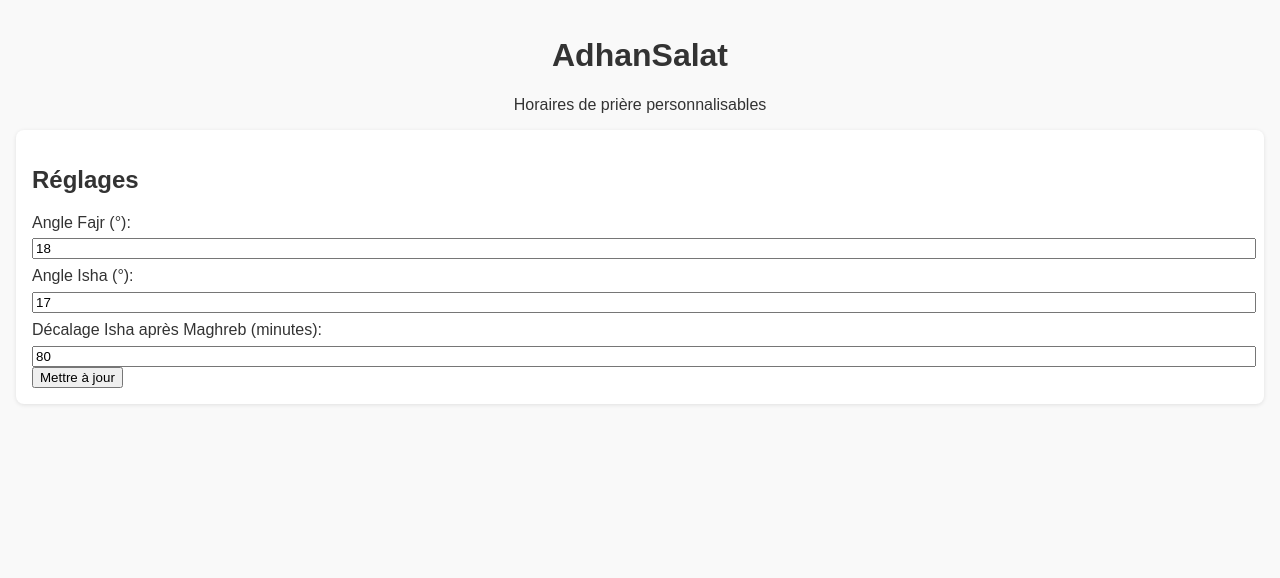
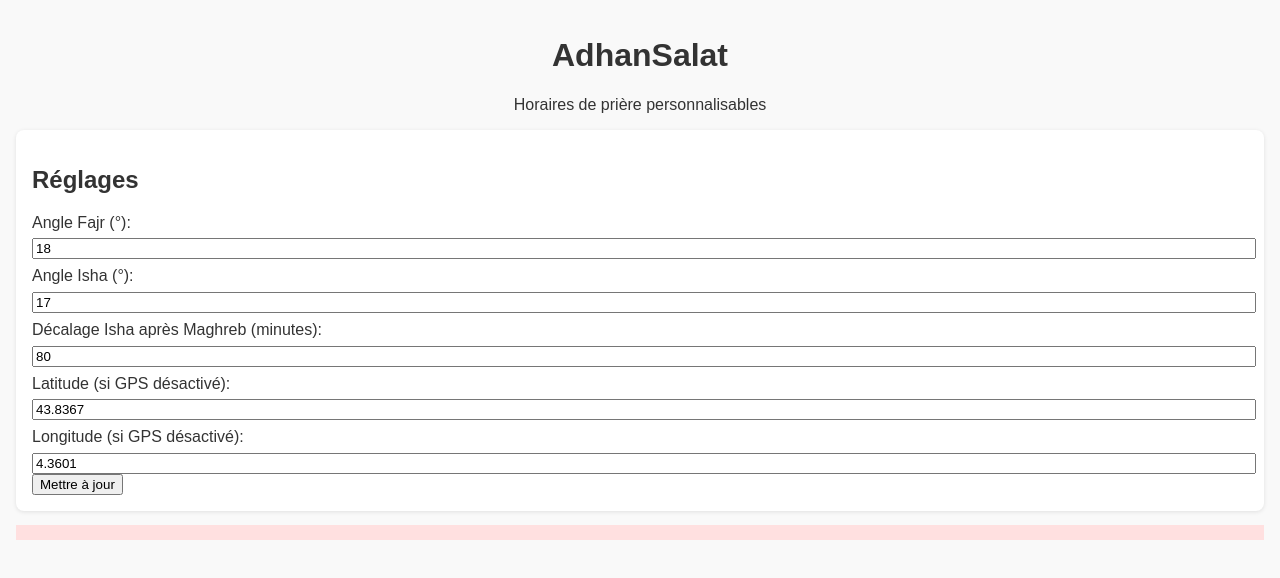
Before and after one commit to FaridBou/AdhanSalat, a plain HTML site: page index.html in a window 1280 px wide. Drawn offline with Linux system fonts and the light colour scheme.

Commit message:
Update index.html

```diff
--- a/index.html
+++ b/index.html
@@ -52,6 +52,13 @@
       text-align: center;
       margin-bottom: 1em;
     }
+    .debug {
+      background: #ffe0e0;
+      padding: 0.5em;
+      margin-top: 1em;
+      font-size: 0.9em;
+      color: #900;
+    }
   </style>
 </head>
 <body>
@@ -64,29 +71,20 @@
     <label>Angle Fajr (°): <input type="number" id="angleFajr" value="18"></label>
     <label>Angle Isha (°): <input type="number" id="angleIsha" value="17"></label>
     <label>Décalage Isha après Maghreb (minutes): <input type="number" id="maghribToIsha" value="80"></label>
-    <button onclick="calculateTimes()">Mettre à jour</button>
-  </div>  <script src="https://cdn.jsdelivr.net/npm/adhan@4.0.0/dist/Adhan.min.js"></script>  <script>
+    <label>Latitude (si GPS désactivé): <input type="number" id="latitude" value="43.8367"></label>
+    <label>Longitude (si GPS désactivé): <input type="number" id="longitude" value="4.3601"></label>
+    <button onclick="calculateTimesManual()">Mettre à jour</button>
+  </div>  <div id="debug" class="debug"></div>  <script src="https://cdn.jsdelivr.net/npm/adhan@4.0.0/dist/Adhan.min.js"></script>  <script>
     function showError(message) {
       document.getElementById('error').textContent = message;
     }
 
-    function calculateTimes(coords = null) {
-      if (!coords) {
-        if (!navigator.geolocation) {
-          showError("La géolocalisation n'est pas supportée. Utilisation de la localisation par défaut (Nîmes).");
-          coords = { latitude: 43.8367, longitude: 4.3601 }; // Nîmes par défaut
-        } else {
-          navigator.geolocation.getCurrentPosition(
-            pos => calculateTimes(pos.coords),
-            err => {
-              showError("Localisation refusée. Utilisation de la position par défaut (Nîmes).");
-              calculateTimes({ latitude: 43.8367, longitude: 4.3601 });
-            }
-          );
-          return;
-        }
+    function showDebug(info) {
+      document.getElementById('debug').textContent = info;
     }
 
+    function calculateTimes(coords) {
+      try {
         const params = adhan.CalculationMethod.Other();
         params.fajrAngle = parseFloat(document.getElementById('angleFajr').value);
         params.ishaAngle = parseFloat(document.getElementById('angleIsha').value);
@@ -109,8 +107,34 @@
           <div class="prayer-time"><strong>Maghrib</strong><span>${formatTime(prayerTimes.maghrib)}</span></div>
           <div class="prayer-time"><strong>Isha</strong><span>${formatTime(customIsha)}</span></div>
         `;
+
+        showDebug(`Position utilisée: latitude ${coords.latitude}, longitude ${coords.longitude}`);
+      } catch (err) {
+        showError("Erreur lors du calcul des horaires.");
+        showDebug(err.toString());
+      }
     }
 
-    window.onload = () => calculateTimes();
+    function calculateTimesManual() {
+      const lat = parseFloat(document.getElementById('latitude').value);
+      const lon = parseFloat(document.getElementById('longitude').value);
+      calculateTimes({ latitude: lat, longitude: lon });
+    }
+
+    // Tentative auto au chargement
+    window.onload = () => {
+      if (!navigator.geolocation) {
+        showError("Géolocalisation non supportée. Utilisation de la position manuelle.");
+        calculateTimesManual();
+      } else {
+        navigator.geolocation.getCurrentPosition(
+          pos => calculateTimes(pos.coords),
+          err => {
+            showError("Géolocalisation refusée. Utilisation de la position manuelle.");
+            calculateTimesManual();
+          }
+        );
+      }
+    };
   </script></body>
 </html>
```
Lines whose indentation alone changed are shown as unchanged.
